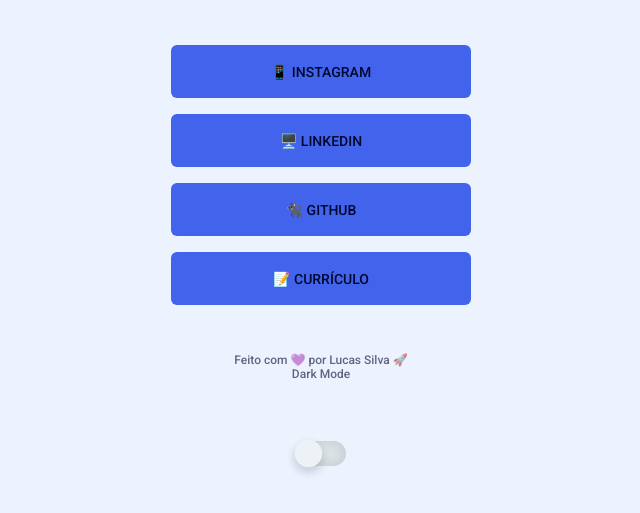
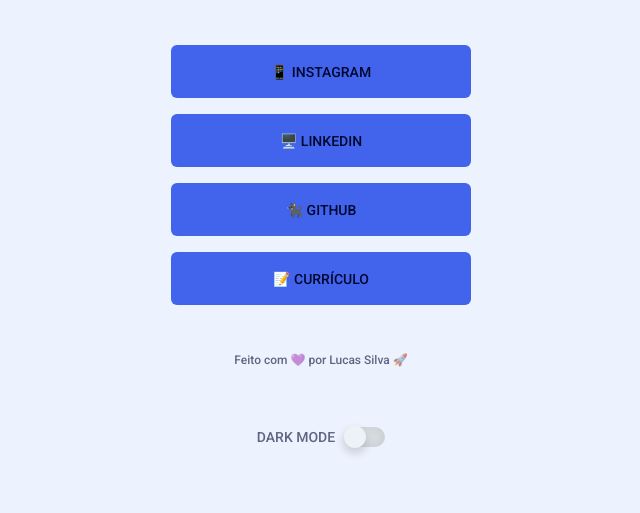
Before and after one commit to Lumduda/RocketSeat-MaratonaExplorer, a plain HTML site: page index.html in a window 1280 px wide. Shown: the part 261-774 px from the top of the page, without its empty margins (319-959 px from the left). Drawn offline with Linux system fonts and the light colour scheme.

Commit message:
Update style.css

```diff
--- a/style.css
+++ b/style.css
@@ -34,15 +34,14 @@ body.dark-pink {
 
 body {
   background: var(--bg-color);
-  font-family: "Roboto", sans-serif;
+  font-family: 'Roboto', sans-serif;
   color: var(--text-color);
-  height: 100vh;
 }
 
 .container {
   text-align: center;
   width: 300px;
-  margin: 60px auto;
+  margin: 60px auto 20px;
 }
 
 img.avatar {
@@ -64,7 +63,7 @@ h1 {
 }
 
 .username {
-  font-family: "Roboto Mono", sans-serif;
+  font-family: 'Roboto Mono', sans-serif;
   font-weight: 400;
   opacity: 0.8;
   font-size: 18px;
@@ -107,28 +106,39 @@ footer a {
   color: var(--text-color);
 }
 
+.darkmode {
+  display: flex;
+  align-items: center;
+  margin-top: 60px;
+  justify-content: center;
+  gap: 10px;
+}
+
+.darkmode p {
+  color: var(--text-color);
+  font-size: 14px;
+  text-transform: uppercase;
+}
+
 input.checkbox {
-  display: block;
-
-  width: 50px;
-  height: 25px;
+  width: 40px;
+  height: 20px;
   appearance: none;
   background-color: #dae2df;
   border-radius: 25px;
   box-shadow: inset 0px 0px 16px 1px rgba(0, 0, 0, 0.24);
   cursor: pointer;
   position: relative;
-  margin: 60px auto;
 }
 
-input.checkbox:checked[type="checkbox"] {
+input.checkbox:checked[type='checkbox'] {
   background-color: #3decb1;
 }
 
-input.checkbox[type="checkbox"]:before {
-  content: " ";
-  width: 25px;
-  height: 25px;
+input.checkbox[type='checkbox']:before {
+  content: ' ';
+  width: 20px;
+  height: 20px;
   background-color: #edf3f1;
   border-radius: 50px;
   position: absolute;
@@ -139,6 +149,6 @@ input.checkbox[type="checkbox"]:before {
   transition: 0.4s;
 }
 
-input.checkbox:checked[type="checkbox"]:before {
-  left: 25px;
+input.checkbox:checked[type='checkbox']:before {
+  left: 20px;
 }
```
